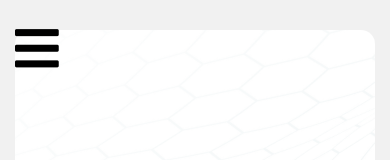
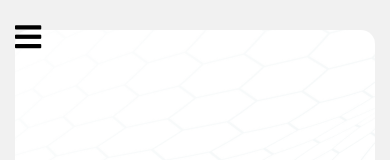
Before and after one commit to AbdulFattoh5/Blue-Marketing, a plain HTML site: page index.html in a window 390 px wide. Shown: the top 160 px of the page. Drawn offline with Linux system fonts and the light colour scheme.

Commit message:
menu fix

```diff
--- a/css/nav.css
+++ b/css/nav.css
@@ -112,3 +112,9 @@
         background: whitesmoke;
     }
 }
+
+@media screen and (max-width:500px){
+    .phone_menu-icon {
+        font-size:30px;
+    }
+}
```
